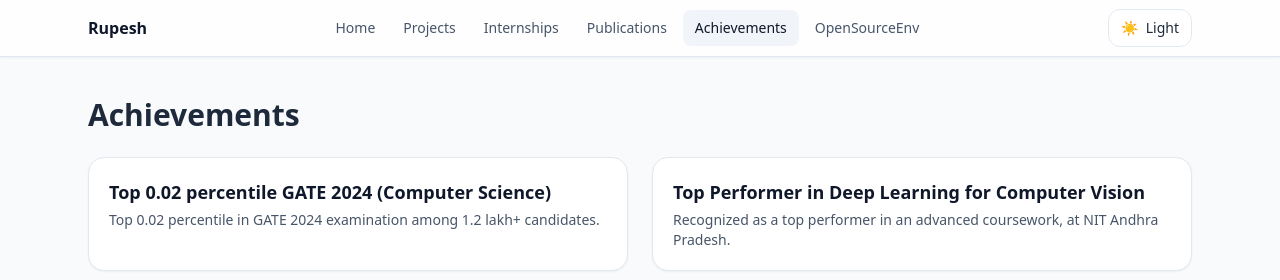
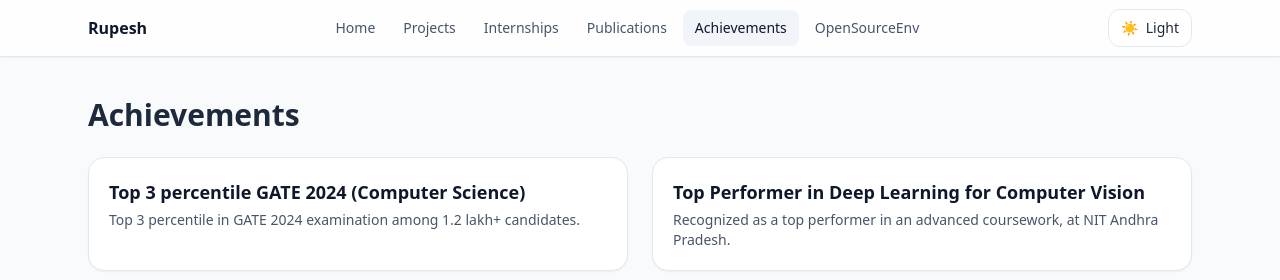
Before and after one commit to Rupesh4604/portfolio, a React (Vite) app: page /achievements in a window 1280 px wide. Shown: the top 280 px of the page. Built offline with nearby package versions, Linux system fonts and the light colour scheme; the HTML template or start-up script is replaced by a standard one.

Commit message:
Update GATE 2024 achievement percentile

```diff
--- a/src/data/achievementsData.js
+++ b/src/data/achievementsData.js
@@ -11,9 +11,9 @@
 
 export const achievements = [
   {
-    title: "Top 0.02 percentile GATE 2024 (Computer Science)",
+    title: "Top 3 percentile GATE 2024 (Computer Science)",
     description:
-      "Top 0.02 percentile in GATE 2024 examination among 1.2 lakh+ candidates."
+      "Top 3 percentile in GATE 2024 examination among 1.2 lakh+ candidates."
   },
   {
     title: "Top Performer in Deep Learning for Computer Vision",
```
